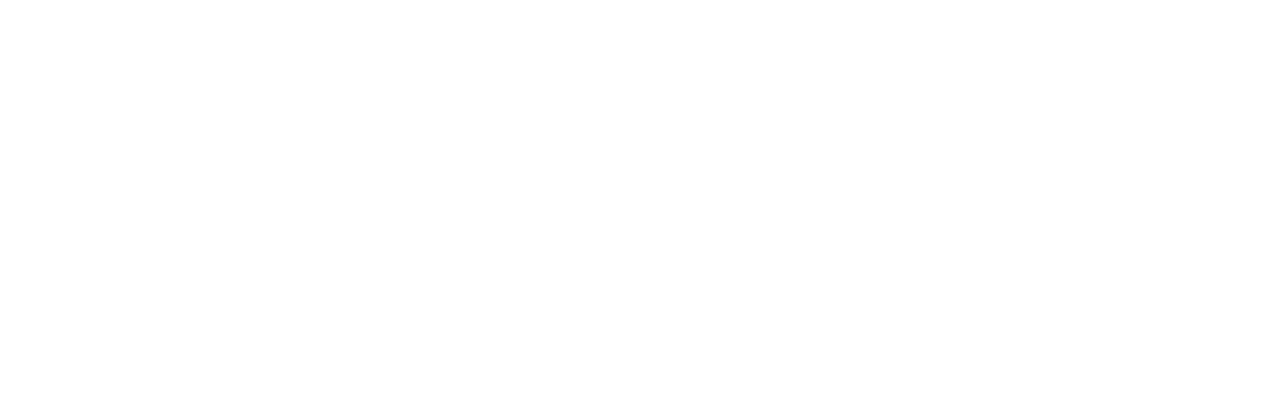
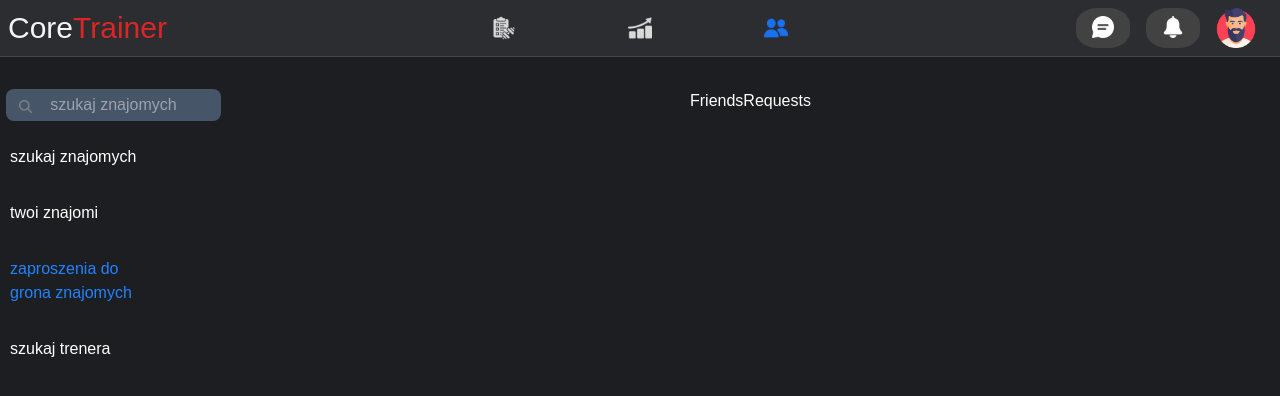
Before and after one commit to adrianstopa15/CoreTrainer, a React (Vite) app: page /loggedMenu/friendsSection/friendsRequests in a window 1280 px wide. Before the commit this address had no page. Shown: the top 396 px of the page. Built offline with nearby package versions, Linux system fonts and the light colour scheme; no server answers; a web font is replaced by a local one.

Commit message:
feat: separation of friendsSection into separate components

```diff
--- a/src/App.tsx
+++ b/src/App.tsx
@@ -16,7 +16,7 @@
 import UserProfilePhotos from "./components/features/userProfilePhotos";
 import TrainingSection from "./components/features/loggedSections/loggedMenuSections/TrainingSection/TrainingSection";
 import ProgressSection from "./components/features/loggedSections/loggedMenuSections/ProgressSection/ProgressSection";
-import FriendsSection from "./components/features/loggedSections/loggedMenuSections/FriendsSection";
+import FriendsSection from "./components/features/loggedSections/loggedMenuSections/FriendsSection/FriendsSection";
 import WorkoutCreate from "./components/features/loggedSections/loggedMenuSections/TrainingSection/WorkoutCreate";
 import WorkoutsHistory from "./components/features/loggedSections/loggedMenuSections/TrainingSection/WorkoutsHistory";
 import WorkoutsAccept from "./components/features/loggedSections/loggedMenuSections/TrainingSection/WorkoutsAccept";
@@ -26,6 +26,10 @@
 import ProgressExercises from "./components/features/loggedSections/loggedMenuSections/ProgressSection/ProgressExercises";
 import ProgressMuscles from "./components/features/loggedSections/loggedMenuSections/ProgressSection/ProgressMuscles";
 import AutoTrainingCreator from "./components/features/loggedSections/loggedMenuSections/TrainingSection/AutoTrainingCreator";
+import SearchFriends from "./components/features/loggedSections/loggedMenuSections/FriendsSection/SearchFriends";
+import FriendsList from "./components/features/loggedSections/loggedMenuSections/FriendsSection/FriendsList";
+import FriendsRequests from "./components/features/loggedSections/loggedMenuSections/FriendsSection/FriendsRequests";
+import SearchTrainer from "./components/features/loggedSections/loggedMenuSections/FriendsSection/searchTrainer";
 Modal.setAppElement("#root");
 axios.defaults.withCredentials = true;
 
@@ -69,7 +73,16 @@
                   <Route path="activity" element={<ProgressActivity />} />
                   <Route path="exercises" element={<ProgressExercises />} />
                 </Route>
-                <Route path="friendsSection" element={<FriendsSection />} />
+                <Route path="friendsSection" element={<FriendsSection />}>
+                  <Route
+                    index
+                    element={<Navigate to="searchFriends" replace />}
+                  />
+                  <Route path="searchFriends" element={<SearchFriends />} />
+                  <Route path="friendsList" element={<FriendsList />} />
+                  <Route path="friendsRequests" element={<FriendsRequests />} />
+                  <Route path="searchTrainer" element={<SearchTrainer />} />
+                </Route>
               </Route>
 
               <Route path="/userProfile" element={<UserProfile />}>
--- /dev/null
+++ b/src/components/features/loggedSections/loggedMenuSections/FriendsSection/FriendsList.tsx
@@ -0,0 +1,5 @@
+import React from "react";
+
+export default function FriendsList() {
+  return <div>FriendsList</div>;
+}
--- /dev/null
+++ b/src/components/features/loggedSections/loggedMenuSections/FriendsSection/FriendsRequests.tsx
@@ -0,0 +1,5 @@
+import React from "react";
+
+export default function FriendsRequests() {
+  return <div>FriendsRequests</div>;
+}
--- a/src/components/features/loggedSections/loggedMenuSections/FriendsSection.tsx
+++ b/src/components/features/loggedSections/loggedMenuSections/FriendsSection/FriendsSection.tsx
@@ -1,9 +1,12 @@
 import React, { useEffect, useState } from "react";
 import axios from "axios";
-import searchIcon from "../../../../assets/search.png";
+import searchIcon from "../../../../../assets/search.png";
 import styles from "./friendsSection.module.css";
-import defaultAvatar from "../../../../assets/defaultAvatar.png";
+import defaultAvatar from "../../../../../assets/defaultAvatar.png";
+import Survey from "../../../../user/Survey";
+import { NavLink, Outlet } from "react-router-dom";
 
+export default function FriendsSection() {
   interface User {
     name: string;
     surname: string;
@@ -11,8 +14,6 @@
     login: string;
     role: string;
   }
-
-export default function FriendsSection() {
   const [searchQuery, setSearchQuery] = useState<string>("");
   const [users, setUsers] = useState<User[]>([]);
   const [isLoading, setIsLoading] = useState<boolean>(false);
@@ -54,29 +55,42 @@
                 onChange={(e) => setSearchQuery(e.target.value)}
               />
             </div>
-            <li> szukaj znajomych</li>
+            <NavLink
+              to="searchFriends"
+              className={({ isActive }) =>
+                isActive ? "l-selected" : "l-unselected"
+              }
+            >
+              <li>szukaj znajomych</li>
+            </NavLink>
+            <NavLink
+              to="friendsList"
+              className={({ isActive }) =>
+                isActive ? "l-selected" : "l-unselected"
+              }
+            >
               <li> twoi znajomi</li>
+            </NavLink>
+            <NavLink
+              to="friendsRequests"
+              className={({ isActive }) =>
+                isActive ? "l-selected" : "l-unselected"
+              }
+            >
               <li> zaproszenia do grona znajomych</li>
+            </NavLink>
+            <NavLink
+              to="searchTrainer"
+              className={({ isActive }) =>
+                isActive ? "l-selected" : "l-unselected"
+              }
+            >
               <li> szukaj trenera</li>
+            </NavLink>
           </ul>
         </div>
         <div className={`${styles.centerBar}`}>
-          <div className={styles.usersGrid}>
-            {users.map((u) => (
-              <div className={styles.usersGridCard}>
-                <img
-                  src={defaultAvatar}
-                  alt="profileAvatar"
-                  className={styles.profileAvatar}
-                />
-                <p className="text-xs text-gray-300 ml-2 mt-2">{u.login}</p>
-                <p className="text-xs text-gray-300 p-2">
-                  {u.name} {u.surname}
-                </p>
-                <button className={styles.btnBlue}>Dodaj znajomego</button>
-              </div>
-            ))}
-          </div>
+          <Outlet context={{ searchQuery }} />
         </div>
         <div className={styles.rightBar}></div>
       </div>
--- /dev/null
+++ b/src/components/features/loggedSections/loggedMenuSections/FriendsSection/SearchFriends.tsx
@@ -0,0 +1,65 @@
+import React, { useEffect, useState } from "react";
+import styles from "./friendsSection.module.css";
+import defaultAvatar from "../../../../../assets/defaultAvatar.png";
+import axios from "axios";
+import { useOutletContext } from "react-router-dom";
+
+export default function SearchFriends() {
+  interface User {
+    name: string;
+    surname: string;
+    id_: string;
+    login: string;
+    role: string;
+  }
+  interface OutletContextType {
+    searchQuery: string;
+  }
+
+  const { searchQuery } = useOutletContext<OutletContextType>();
+  const [users, setUsers] = useState<User[]>([]);
+  const [isLoading, setIsLoading] = useState<boolean>(false);
+
+  const fetchUsers = async () => {
+    try {
+      setIsLoading(true);
+      const params = {
+        q: searchQuery,
+      };
+      const response = await axios.get("http://localhost:5000/api/getUsers", {
+        params,
+      });
+      setUsers(response.data);
+    } catch (error) {
+      console.error("Błąd podczas pobierania użytkowników.", error);
+    } finally {
+      setIsLoading(false);
+    }
+  };
+
+  useEffect(() => {
+    fetchUsers();
+  }, [searchQuery]);
+
+  return (
+    <>
+      <h1 className="lg:text-2xl mb-3">Polecani znajomi</h1>
+      <div className={styles.usersGrid}>
+        {users.map((u) => (
+          <div className={styles.usersGridCard}>
+            <img
+              src={defaultAvatar}
+              alt="profileAvatar"
+              className={styles.profileAvatar}
+            />
+            <p className="text-xs text-gray-300 ml-2 mt-2">{u.login}</p>
+            <p className="text-xs text-gray-300 p-2">
+              {u.name} {u.surname}
+            </p>
+            <button className={styles.btnBlue}>Dodaj znajomego</button>
+          </div>
+        ))}
+      </div>
+    </>
+  );
+}
--- /dev/null
+++ b/src/components/features/loggedSections/loggedMenuSections/FriendsSection/SearchTrainer.tsx
@@ -0,0 +1,5 @@
+import React from "react";
+
+export default function SearchTrainer() {
+  return <div>searchTrainer</div>;
+}
--- a/src/components/features/loggedSections/loggedMenuSections/friendsSection.module.css
+++ b/src/components/features/loggedSections/loggedMenuSections/FriendsSection/friendsSection.module.css
@@ -14,10 +14,13 @@
   margin-left: 6px;
 }
 .leftBar li {
-  margin-bottom: 1.5rem;
+  margin-bottom: 0.5rem;
   margin-left: 4px;
   max-width: 8rem;
   cursor: pointer;
+}
+.leftBar li:hover {
+  background-color: rgba(26, 25, 25, 0.199);
 }
 .centerBar {
 }
```
Lines whose indentation alone changed are shown as unchanged.
